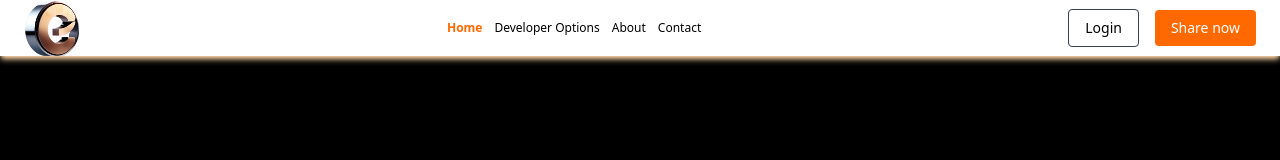
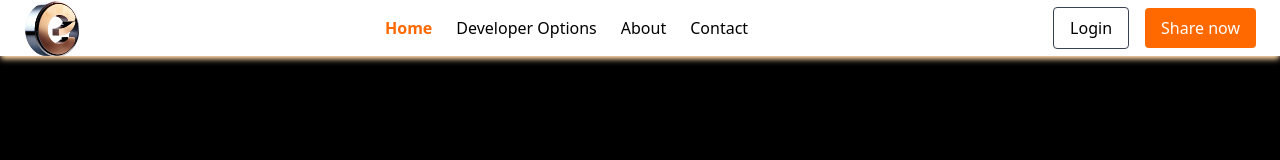
Before and after one commit to Kidus-fu/EzihPlay, a React (Vite) app in the folder Front-end/Ezihplay/: page / in a window 1280 px wide. Shown: the top 160 px of the page. Built offline with nearby package versions, Linux system fonts and the light colour scheme.

Commit message:
Fix a navber moblie view

```diff
--- a/Front-end/Ezihplay/components/Landing/landingNavcer.jsx
+++ b/Front-end/Ezihplay/components/Landing/landingNavcer.jsx
@@ -1,14 +1,19 @@
 import { NavLink } from "react-router-dom";
 import EzihplayLogo from "../../public/Ezihplaylogo4.png";
 import { useState } from "react";
+import { motion, AnimatePresence } from "framer-motion";
 
 const LandingNavBar = () => {
   const [openMobileMenu, setOpenMobileMenu] = useState(false);
 
   const linkClasses = ({ isActive }) =>
-    `cursor-pointer hover:text-orange-500 ${isActive ? "text-orange-500 font-semibold" : ""}`;
+    `cursor-pointer hover:text-orange-500 transition-colors ${
+      isActive ? "text-orange-500 font-semibold" : "text-black"
+    }`;
 
   return (
+    <>
+      {/* Navbar */}
       <nav className="fixed top-0 left-0 w-full z-50 backdrop-blur-2xl h-14 shadow-md shadow-orange-200 bg-white">
         <div className="flex justify-between items-center h-full px-6">
           {/* Logo */}
@@ -17,31 +22,139 @@ const LandingNavBar = () => {
               src={EzihplayLogo}
               alt="EzihPlay Logo"
               className="h-14 w-14"
-        title="EzihPlay Logo"
               draggable={false}
-        onDragStart={(e) => e.preventDefault()}
             />
           </NavLink>
 
           {/* Desktop Menu */}
-    <ul className="hidden lg:flex gap-3 items-center select-none sm:text-xs">
-      <li><NavLink to="/" className={linkClasses}>Home</NavLink></li>
-      <li><NavLink to="/developerOptions" className={linkClasses}>Developer Options</NavLink></li>
-      <li><NavLink to="/aboutus" className={linkClasses}>About</NavLink></li>
-      <li><NavLink to="/contectus" className={linkClasses}>Contact</NavLink></li>
+          <ul className="hidden lg:flex gap-6 items-center">
+            <li>
+              <NavLink to="/" className={linkClasses}>
+                Home
+              </NavLink>
+            </li>
+            <li>
+              <NavLink to="/developerOptions" className={linkClasses}>
+                Developer Options
+              </NavLink>
+            </li>
+            <li>
+              <NavLink to="/aboutus" className={linkClasses}>
+                About
+              </NavLink>
+            </li>
+            <li>
+              <NavLink to="/contectus" className={linkClasses}>
+                Contact
+              </NavLink>
+            </li>
           </ul>
 
-    {/* Action Buttons */}
+          {/* Action Buttons (Desktop) */}
           <div className="hidden lg:flex gap-4 items-center">
-      <NavLink to="/login" className="px-4 py-2 border sm:text-sm border-gray-700 rounded hover:scale-105 transition-transform">Login</NavLink>
-      <NavLink to="/signup" className="px-4 py-2 bg-orange-500 sm:text-sm text-white rounded hover:scale-105 transition-transform">Share now</NavLink>
+            <NavLink
+              to="/login"
+              className="px-4 py-2 border border-gray-700 rounded hover:scale-105 transition-transform"
+            >
+              Login
+            </NavLink>
+            <NavLink
+              to="/signup"
+              className="px-4 py-2 bg-orange-500 text-white rounded hover:scale-105 transition-transform"
+            >
+              Share now
+            </NavLink>
           </div>
 
           {/* Mobile Toggle */}
-    <button onClick={() => setOpenMobileMenu(true)} className="lg:hidden">☰</button>
+          <button
+            onClick={() => setOpenMobileMenu(true)}
+            className="lg:hidden text-2xl cursor-pointer"
+          >
+            ☰
+          </button>
         </div>
       </nav>
 
+      {/* Mobile Menu */}
+      <AnimatePresence>
+        {openMobileMenu && (
+          <motion.div
+            initial={{ x: "100%" }}
+            animate={{ x: 0 }}
+            exit={{ x: "100%" }}
+            transition={{ type: "tween", duration: 0.3 }}
+            className="fixed top-0 right-0 h-full w-3/4 bg-white shadow-lg z-50 flex flex-col p-6"
+          >
+            {/* Close Button */}
+            <button
+              className="self-end text-2xl mb-6 cursor-pointer"
+              onClick={() => setOpenMobileMenu(false)}
+            >
+              ✕
+            </button>
+
+            {/* Menu Links */}
+            <ul className="flex flex-col gap-6 text-lg">
+              <li>
+                <NavLink
+                  to="/"
+                  onClick={() => setOpenMobileMenu(false)}
+                  className={linkClasses}
+                >
+                  Home
+                </NavLink>
+              </li>
+              <li>
+                <NavLink
+                  to="/developerOptions"
+                  onClick={() => setOpenMobileMenu(false)}
+                  className={linkClasses}
+                >
+                  Developer Options
+                </NavLink>
+              </li>
+              <li>
+                <NavLink
+                  to="/aboutus"
+                  onClick={() => setOpenMobileMenu(false)}
+                  className={linkClasses}
+                >
+                  About
+                </NavLink>
+              </li>
+              <li>
+                <NavLink
+                  to="/contectus"
+                  onClick={() => setOpenMobileMenu(false)}
+                  className={linkClasses}
+                >
+                  Contact
+                </NavLink>
+              </li>
+            </ul>
+
+            {/* Mobile Actions */}
+            <div className="mt-10 flex flex-col gap-4">
+              <NavLink
+                to="/login"
+                onClick={() => setOpenMobileMenu(false)}
+                className="px-4 py-2 border border-gray-700 rounded text-center"
+              >
+                Login
+              </NavLink>
+              <NavLink
+                to="/signup"
+                onClick={() => setOpenMobileMenu(false)}
+                className="px-4 py-2 bg-orange-500 text-white rounded text-center"
+              >
+                Share now
+              </NavLink>
+            </div>
+          </motion.div>
+        )}
+      </AnimatePresence>
+    </>
   );
 };
 
```
Lines whose indentation alone changed are shown as unchanged.
